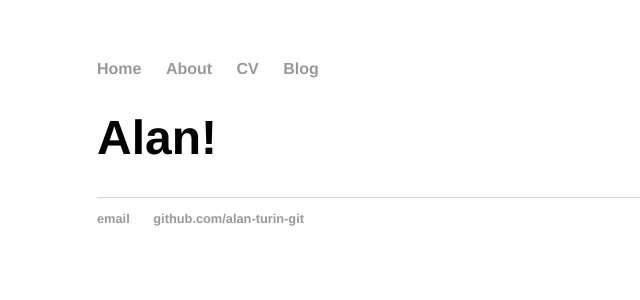
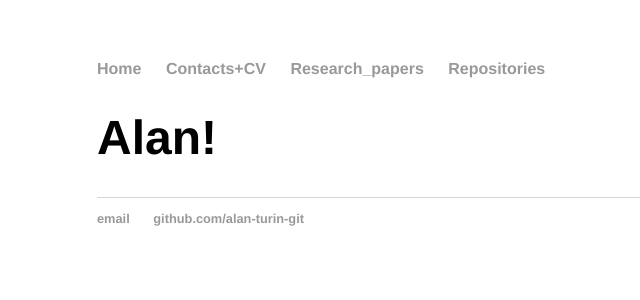
Before and after one commit to alan-turin-git/alan-turin-git.github.io, a Jekyll site: the page built from index.html, in a window 1280 px wide. Shown: the top 300 px of the page, without its empty margins (95-735 px from the left). Built offline with Jekyll 4.4.1, drawn with Linux system fonts in a browser that asks for light colours.

Commit message:
Update default.html

```diff
--- a/_layouts/default.html
+++ b/_layouts/default.html
@@ -9,9 +9,9 @@
 			<nav>
 	    		<ul>
 	        		<li><a href="/">Home</a></li>
-		        	<li><a href="/about">About</a></li>
-	        		<li><a href="/cv">CV</a></li>
-	        		<li><a href="/blog">Blog</a></li>
+		        	<li><a href="/cv">Contacts+CV</a></li>
+				<li><a href="/papers">Research_papers</a></li>
+	        		<li><a href="/repos">Repositories</a></li>
 	    		</ul>
 			</nav>
 			<div class="container">
```
